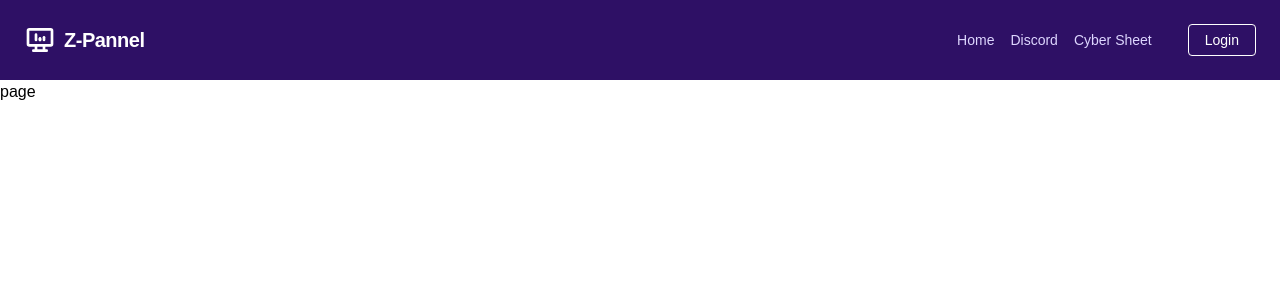
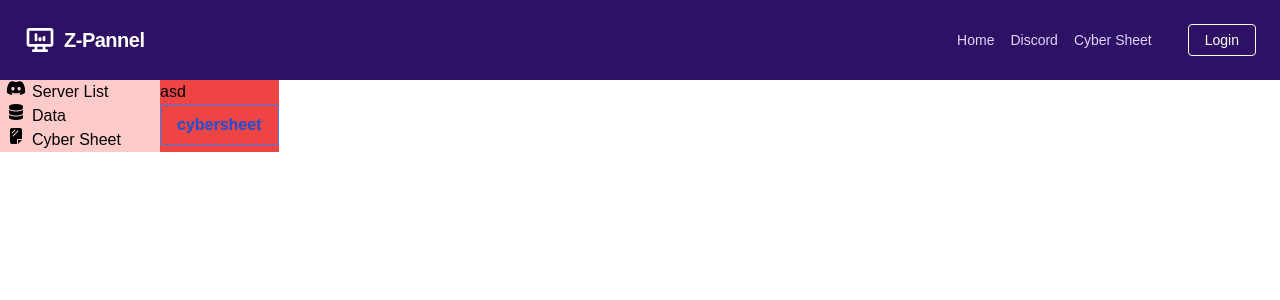
Before and after one commit to brenimsilva/zion-project-manager, a Next.js app in the folder z-pannel/: page /dashboard in a window 1280 px wide. Shown: the top 300 px of the page. Built offline with nearby package versions, Linux system fonts and the light colour scheme.

Commit message:
[Chore]: Starting sidebar construction

```diff
--- a/z-pannel/package.json
+++ b/z-pannel/package.json
@@ -9,6 +9,10 @@
     "lint": "next lint"
   },
   "dependencies": {
+    "@fortawesome/fontawesome-svg-core": "^6.4.0",
+    "@fortawesome/free-regular-svg-icons": "^6.4.0",
+    "@fortawesome/free-solid-svg-icons": "^6.4.0",
+    "@fortawesome/react-fontawesome": "^0.2.0",
     "@types/node": "18.16.3",
     "@types/react": "18.2.0",
     "@types/react-dom": "18.2.1",
--- a/z-pannel/src/app/components/atoms/SBItem.tsx
+++ b/z-pannel/src/app/components/atoms/SBItem.tsx
@@ -3,8 +3,17 @@ import React from "react";
 export interface ISBItem {
   text: string;
   href: string;
+  icon: string;
 }
 
-export default function SBItem({ text, href }: ISBItem) {
-  return <div></div>;
+export default function SBItem({ text, href, icon }: ISBItem) {
+  // const route = useRouter();
+  return (
+    <div className="grid grid-cols-5 gap-0">
+      <i className={`${icon} col-span-1 text-center`}></i>
+      <a href={href} className="col-span-4">
+        {text}
+      </a>
+    </div>
+  );
 }
--- a/z-pannel/src/app/components/molecules/Sidebar.tsx
+++ b/z-pannel/src/app/components/molecules/Sidebar.tsx
@@ -3,10 +3,18 @@ import SBItem from "../atoms/SBItem";
 
 export default function Sidebar() {
   return (
-    <div>
-      <SBItem text="Server List" href="server-list" />
-      <SBItem text="Dashboard" href="dashboard" />
-      <SBItem text="Graphic View" href="graphic-view" />
+    <div className="w-40 bg-red-200">
+      <SBItem
+        text="Server List"
+        href="server-list"
+        icon="fa-brands fa-discord"
+      />
+      <SBItem text="Data" href="/dashboard/data" icon="fa-solid fa-database" />
+      <SBItem
+        text="Cyber Sheet"
+        href="/cyber-sheet"
+        icon="fa-solid fa-sheet-plastic"
+      />
     </div>
   );
 }
--- a/z-pannel/src/app/dashboard/dashboard.tsx
+++ /dev/null
@@ -1,13 +0,0 @@
-import RequestCenter from "@/components/molecules/RequestCenter";
-import Navbar from "@/components/organisms/Navbar";
-import GuildProvider from "@/store/guild-provider";
-import React from "react";
-
-export default function dashboard() {
-  return (
-    <div>
-      <Navbar />
-      <RequestCenter />
-    </div>
-  );
-}
--- /dev/null
+++ b/z-pannel/src/app/dashboard/layout.tsx
@@ -0,0 +1,25 @@
+import { Inter } from "next/font/google";
+import UserProvider from "../store/user-provider";
+import GuildProvider from "../store/guild-provider";
+import Navbar from "../components/organisms/Navbar";
+import Sidebar from "../components/molecules/Sidebar";
+
+const inter = Inter({ subsets: ["latin"] });
+
+export const metadata = {
+  title: "Create Next App",
+  description: "Generated by create next app",
+};
+
+export default function RootLayout({
+  children,
+}: {
+  children: React.ReactNode;
+}) {
+  return (
+    <div className="flex">
+      <Sidebar />
+      <div className="bg-red-500">{children}</div>
+    </div>
+  );
+}
--- a/z-pannel/src/app/dashboard/page.tsx
+++ b/z-pannel/src/app/dashboard/page.tsx
@@ -1,5 +1,21 @@
+"use client";
 import React from "react";
+import APIButton from "../components/atoms/APIButton";
+import CyberSheetService from "../services/cybersheet/CyberSheetService";
 
 export default function page() {
-  return <div>page</div>;
+  return (
+    <div className="w-full">
+      <h1>asd</h1>
+      <APIButton
+        text="cybersheet"
+        pushRequestData={() => {
+          CyberSheetService.updateCryptoValues().then((data) => {
+            console.log(data);
+          });
+          // CyberSheetService.updateNFTValues().then((data) => console.log(data));
+        }}
+      />
+    </div>
+  );
 }
--- a/z-pannel/src/app/layout.tsx
+++ b/z-pannel/src/app/layout.tsx
@@ -18,6 +18,15 @@ export default function RootLayout({
 }) {
   return (
     <html lang="en">
+      <link
+        rel="stylesheet"
+        href="https://cdnjs.cloudflare.com/ajax/libs/font-awesome/6.4.0/css/all.min.css"
+        integrity="sha512-iecdLmaskl7CVkqkXNQ/ZH/XLlvWZOJyj7Yy7tcenmpD1ypASozpmT/E0iPtmFIB46ZmdtAc9eNBvH0H/ZpiBw=="
+        crossOrigin="anonymous"
+        referrerPolicy="no-referrer"
+        //@ts-ignore
+        precedence="default"
+      />
       <body className={inter.className}>
         <UserProvider>
           <GuildProvider>
--- a/z-pannel/src/app/services/cybersheet/CyberSheetService.ts
+++ b/z-pannel/src/app/services/cybersheet/CyberSheetService.ts
@@ -18,7 +18,7 @@ export default class CyberSheetService {
       static async updateCryptoValues(): Promise<IUpdateTabelaResponse> {
         try {
           const response = await fetch("http://localhost:5000/update-crypto-values");
-          const data = await response.json();
+          const {data} = await response.json();
           return ({data: data, message: "Planilha atualizada com sucesso!", error: "" });
         } catch {
           return({data: null, message: "", error: "Falha ao atualizar planilha" });
```
Also changed, not shown: 2 other files (tests, documents, lock files or other folders).
